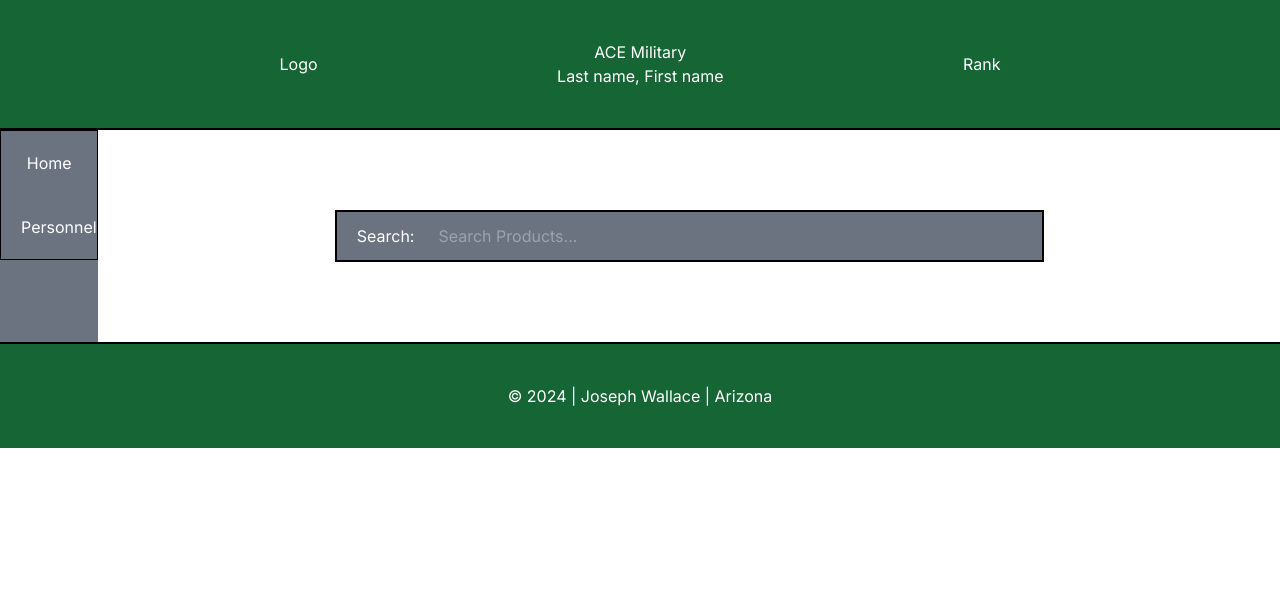
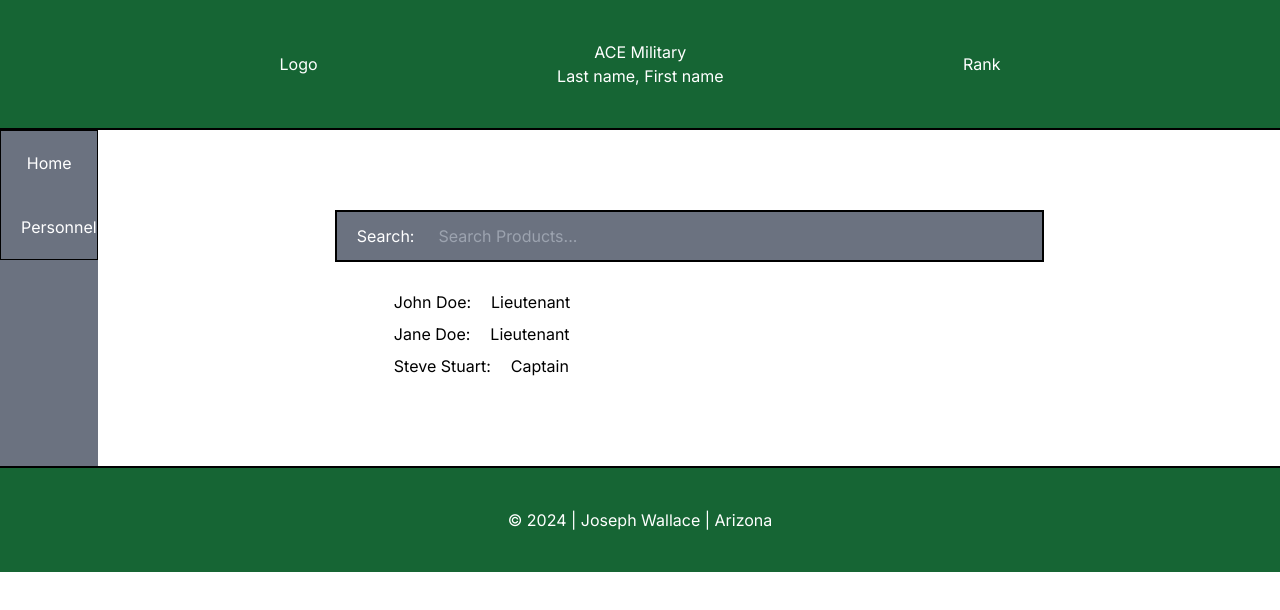
Before and after one commit to wallacejoe/ace-military, a Next.js app: page /dashboard/personnel in a window 1280 px wide. Shown: the top 610 px of the page. Built offline with nearby package versions, Linux system fonts and the light colour scheme.

Commit message:
Added stud data to the personnel page. Began adding SQL integration

```diff
--- a/app/dashboard/personnel/page.tsx
+++ b/app/dashboard/personnel/page.tsx
@@ -1,17 +1,29 @@
 import Search from "@/app/ui/search";
+import PersonnelPage from "@/app/ui/personnelPage";
 import { Metadata } from "next";
 
-export const metadata: Metadata = {
+/*export const metadata: Metadata = {
   title: "Personnel",
-};
+};*/
 
-export default async function Page() {
+export default async function Page({
+  searchParams,
+}: {
+  searchParams?: {
+    query?: string;
+  };
+}) {
+  const query = searchParams?.query || "";
+
   return (
     <main>
       <div className="flex flex-col items-center gap-5 my-20">
         <div className="w-3/5 border-2 border-black bg-gray-500 text-white px-5 py-2">
           <Search placeholder="Search Products..." />
         </div>
+        <div className="w-3/6">
+          <PersonnelPage query={query} />
+        </div>
       </div>
     </main>
   );
--- /dev/null
+++ b/app/lib/data.js
@@ -0,0 +1,19 @@
+import { sql } from '@vercel/postgress';
+import {unstable_noStore as no_store} from 'next/cache';
+
+const fetchFilteredPersonnel = async (query) => {
+    no_store();
+    try {
+        const data = await sql<products> `SELECT *
+        FROM products
+        WHERE
+            name LIKE ${`%${query}%`} OR
+            description LIKE ${`%${query}%`}`;
+        return data.rows;
+    } catch (error) {
+        console.error('Database Error:', error);
+        throw new Error('Failed to fetch personnel pages.');
+    }
+};
+
+export default fetchFilteredPersonnel;
--- /dev/null
+++ b/app/lib/placeholder-data.js
@@ -0,0 +1,25 @@
+// Stud data, will be replace with actual database info
+const personnel = [
+    {
+        id: '123',
+        first_name: 'John',
+        last_name: 'Doe',
+        rank: 'Lieutenant',
+    },
+    {
+        id: '456',
+        first_name: 'Jane',
+        last_name: 'Doe',
+        rank: 'Lieutenant',
+    },
+    {
+        id: '789',
+        first_name: 'Steve',
+        last_name: 'Stuart',
+        rank: 'Captain',
+    },
+];
+
+module.exports = {
+    personnel,
+};
--- /dev/null
+++ b/app/ui/personnelPage.tsx
@@ -0,0 +1,28 @@
+import React from "react";
+import fetchFilteredPersonnel from "@/app/lib/data";
+import { personnel as studData } from "@/app/lib/placeholder-data";
+
+export default async function PersonnelPage({ query }: { query: string }) {
+  //const personnel = await fetchFilteredPersonnel(query);
+  const personnel = studData;
+
+  return (
+    <div>
+      {personnel.map(
+        (person: {
+          id: string;
+          first_name: string;
+          last_name: string;
+          rank: string;
+        }) => (
+          <div key="card" className="flex gap-5 my-2">
+            <h2>
+              {person.first_name} {person.last_name}:
+            </h2>
+            <p>{person.rank}</p>
+          </div>
+        )
+      )}
+    </div>
+  );
+}
--- a/app/ui/search.tsx
+++ b/app/ui/search.tsx
@@ -2,6 +2,7 @@
 
 import { useSearchParams, usePathname, useRouter } from "next/navigation";
 import { useDebouncedCallback } from "use-debounce";
+import "@/app/dashboard/personnel/page";
 
 const Search = ({ placeholder }: { placeholder: string }) => {
   const searchParams = useSearchParams();
```
